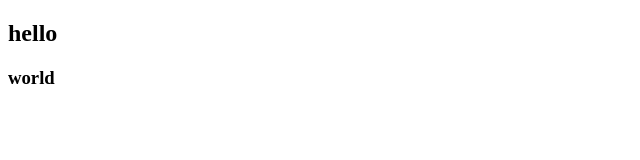
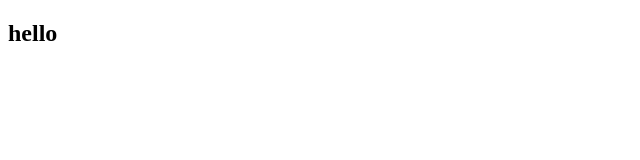
Before and after one commit to Kseniya2905/goit-markup-hw-01, a plain HTML site: page index.html in a window 1280 px wide. Shown: the full height of the page, 0-640 px from the left. Drawn offline with Linux system fonts and the light colour scheme.

Commit message:
SecondCommit

```diff
--- a/index.html
+++ b/index.html
@@ -8,7 +8,6 @@
 </head>
 <body>
     <H2>hello</H2>
-    <h3>world</h3>
 
 </body>
 </html>
```
